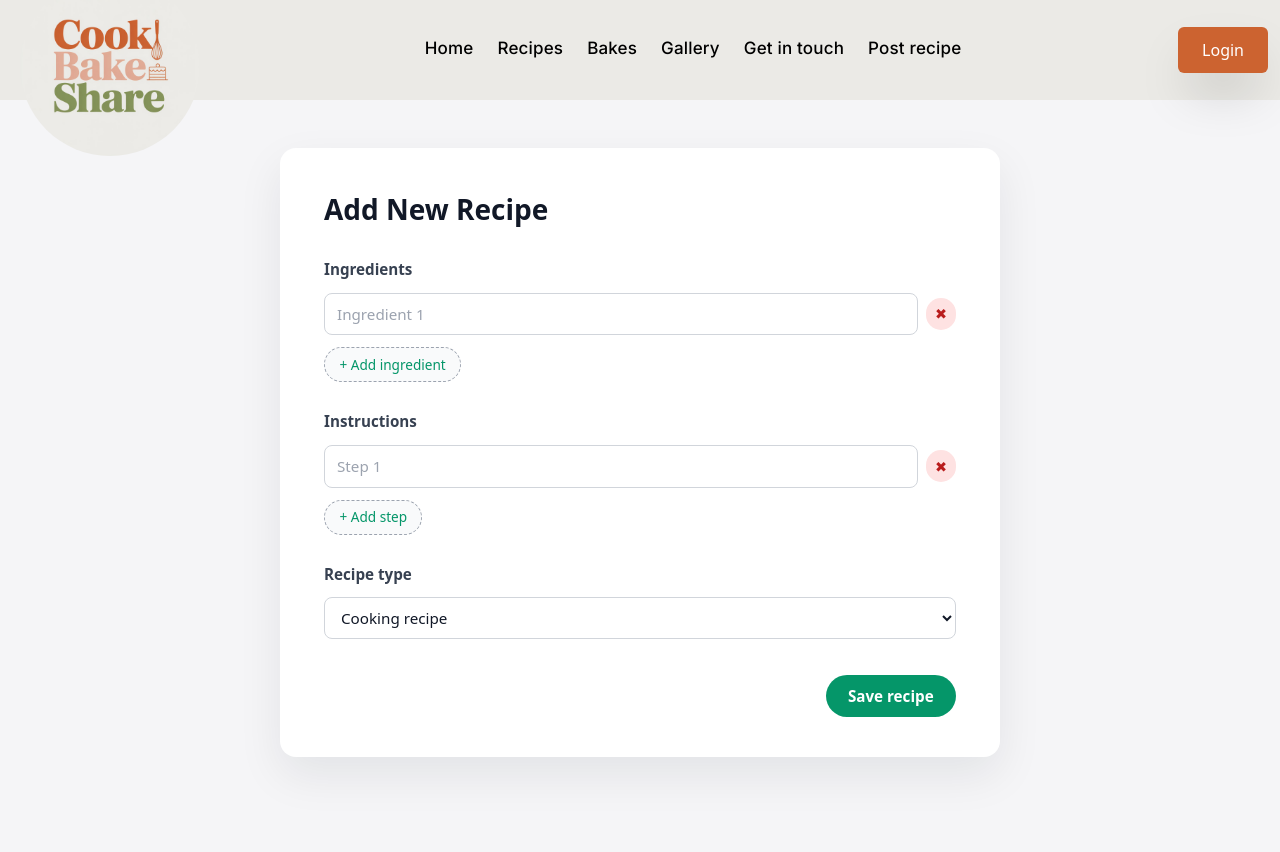
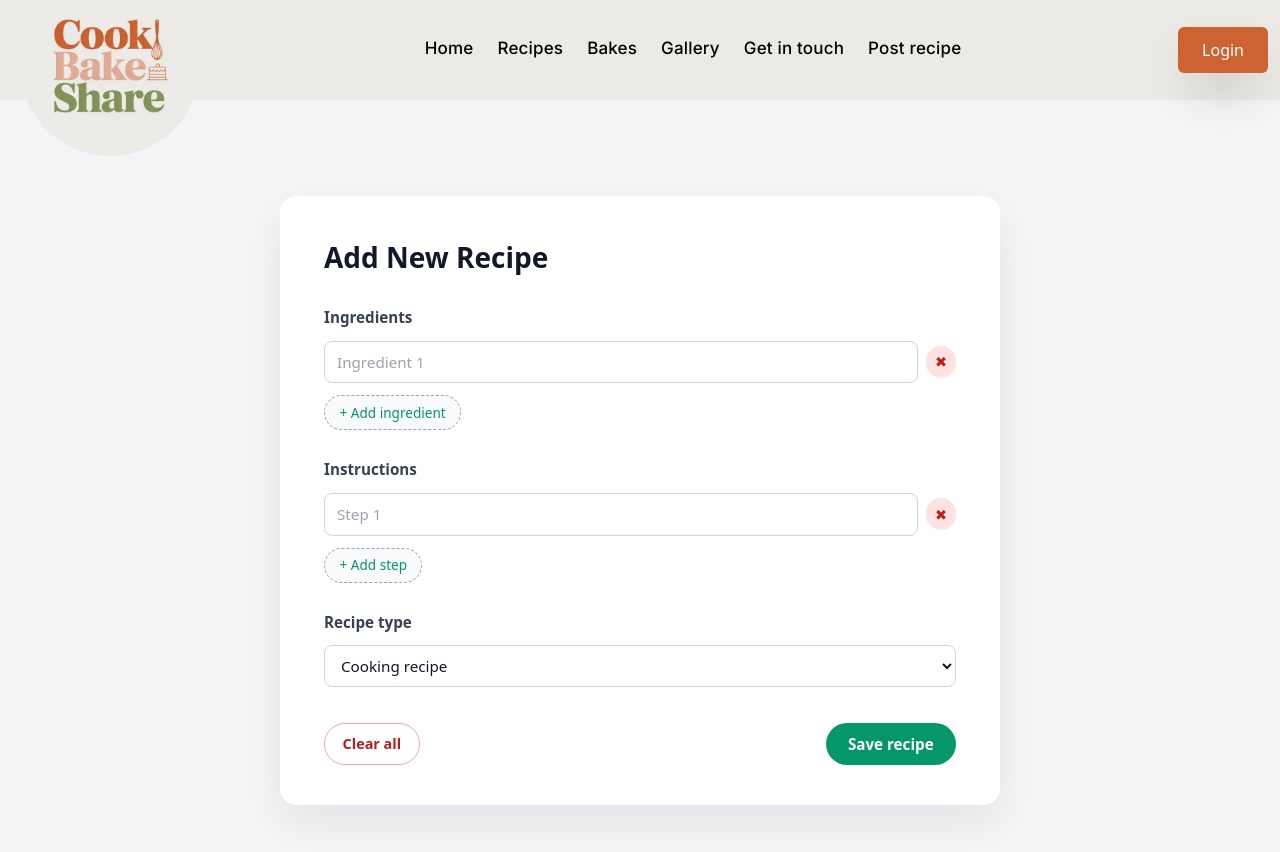
Before and after one commit to phillipbarlow/food-blog, a React (Vite) app: page /postRecipe in a window 1280 px wide. Shown: the top 852 px of the page. Built offline with nearby package versions, Linux system fonts and the light colour scheme.

Commit message:
added clear all button

```diff
--- a/src/pages/PostRecipeForm.jsx
+++ b/src/pages/PostRecipeForm.jsx
@@ -1,5 +1,5 @@
 import { useState } from "react";
-import "../styles/recipeForm.css"
+import "../styles/recipeForm.css";
 export default function PostRecipeForm() {
   const [ingredients, setIngredients] = useState([""]);
   const [steps, setSteps] = useState([""]);
@@ -31,19 +31,31 @@ export default function PostRecipeForm() {
   function removeStep(index) {
     setSteps((curr) => curr.filter((_, i) => i !== index));
   }
+  function clearAll(){
+    setSteps([""]);
+    setIngredients([""])
+  }
 
-  function handleSubmit(e){
+  function handleSubmit(e) {
     e.preventDefault();
-    const trimmedIngredients = ingredients.map(i => i.trim()).filter((item)=> item !== "");
-    const trimmedSteps = steps.map(i => i.trim()).filter((item)=> item !== "");
+    const trimmedIngredients = ingredients
+      .map((i) => i.trim())
+      .filter((item) => item !== "");
+    const trimmedSteps = steps
+      .map((i) => i.trim())
+      .filter((item) => item !== "");
 
-    const payLoad = {ingredients: trimmedIngredients, steps:trimmedSteps, category}
-    console.log(payLoad)
+    const payLoad = {
+      ingredients: trimmedIngredients,
+      steps: trimmedSteps,
+      category,
+    };
+    console.log(payLoad);
   }
 
   return (
     <main className="recipe-form-page">
-  <form className="recipe-form" onSubmit={handleSubmit}>
+      <form className="recipe-form mt-12" onSubmit={handleSubmit}>
         <h1 className="form-title">Add New Recipe</h1>
 
         {/* Ingredients */}
@@ -53,7 +65,7 @@ export default function PostRecipeForm() {
           </label>
 
           <div className="dynamic-list">
-        {ingredients.map((item, index) => (
+            {ingredients.map((item, index,arr) => (
               <div className="dynamic-list-row" key={index}>
                 <input
                   id={`ingredient-${index}`}
@@ -61,7 +73,18 @@ export default function PostRecipeForm() {
                   className="text-input"
                   placeholder={`Ingredient ${index + 1}`}
                   value={item}
-              onChange={(e) => handleIngredientChange(e.target.value, index)}
+                  onChange={(e) =>
+                    handleIngredientChange(e.target.value, index)
+                  }
+                  onKeyDown={(e) => {
+                    const last = arr.at(-1)
+                    if (e.key === "Enter") {
+                      e.preventDefault();
+                      if (last.trim() !== "") {
+                        addIngredient();
+                      }
+                    }
+                  }}
                 />
                 <button
                   type="button"
@@ -99,7 +122,7 @@ export default function PostRecipeForm() {
           </label>
 
           <div className="dynamic-list">
-        {steps.map((item, index) => (
+            {steps.map((item, index, arr) => (
               <div className="dynamic-list-row" key={index}>
                 <input
                   id={`instruction-${index}`}
@@ -108,6 +131,15 @@ export default function PostRecipeForm() {
                   placeholder={`Step ${index + 1}`}
                   value={item}
                   onChange={(e) => handleStepChange(e.target.value, index)}
+                  onKeyDown={(e) => {
+                    const last = arr.at(-1)
+                    if (e.key === "Enter") {
+                      e.preventDefault();
+                      if (last.trim() !== "") {
+                        addStep();
+                      }
+                    }
+                  }}
                 />
                 <button
                   type="button"
@@ -156,12 +188,14 @@ export default function PostRecipeForm() {
         </section>
 
         <div className="form-actions">
+          <button type="button" className="clear-button" onClick={clearAll}>
+            Clear all
+          </button>
           <button type="submit" className="primary-button">
             Save recipe
           </button>
         </div>
       </form>
     </main>
-
   );
 }
--- a/src/styles/recipeForm.css
+++ b/src/styles/recipeForm.css
@@ -156,5 +156,32 @@
 .form-actions {
   margin-top: 0.5rem;
   display: flex;
-  justify-content: flex-end;
+  justify-content: space-between;
 }
+
+.clear-button {
+  padding: 0.45rem 1.1rem;
+  border-radius: 999px;
+  font-size: 0.9rem;
+  font-weight: 600;
+  color: #b91c1c;
+  background: #fff;
+  border: 1px solid #fca5a5;
+  cursor: pointer;
+  transition: background 0.15s ease, border-color 0.15s ease,
+              transform 0.15s ease, box-shadow 0.15s ease;
+}
+
+.clear-button:hover {
+  background: #fee2e2;
+  border-color: #ef4444;
+  box-shadow: 0 4px 12px rgba(239, 68, 68, 0.25);
+  transform: translateY(-1px);
+}
+
+.clear-button:active {
+  background: #fecaca;
+  border-color: #dc2626;
+  transform: translateY(0);
+  box-shadow: none;
+}
```
Lines whose indentation alone changed are shown as unchanged.
